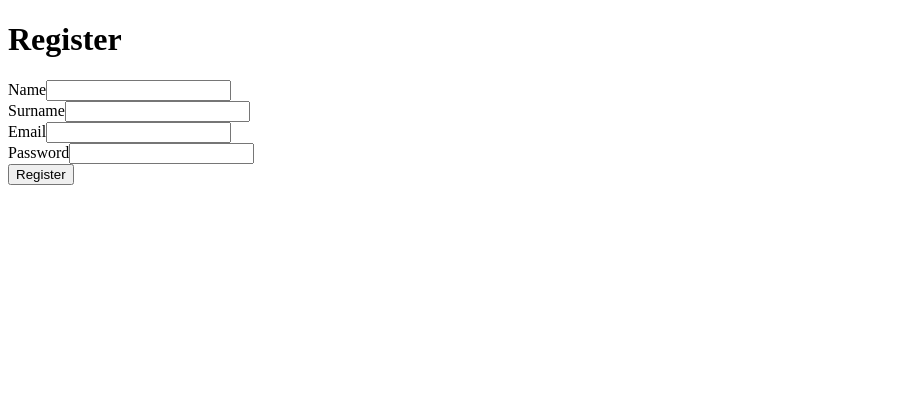
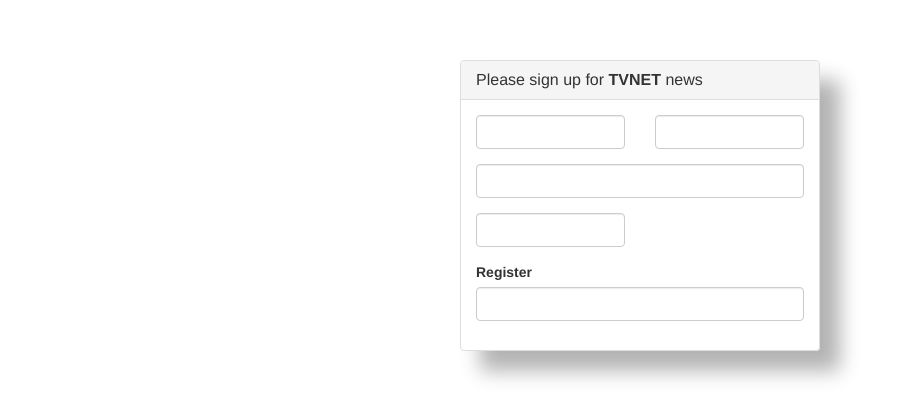
Before and after one commit to jevgenz/cube_task, a Symfony app: template templates/registration/register.html.twig in a window 1280 px wide. Shown: the top 419 px of the page, without its empty margins (0-904 px from the left). Run offline with Twig, Linux system fonts and the light colour scheme; the template is opened without the code that fills it, so the values that code supplies are empty; form fields are guessed from the names that the template uses; some libraries are stand-ins or nearby versions.

Commit message:
fixed registration form

```diff
--- a/templates/base.html.twig
+++ b/templates/base.html.twig
@@ -1,8 +1,21 @@
+<link href="//netdna.bootstrapcdn.com/bootstrap/3.1.0/css/bootstrap.min.css" rel="stylesheet" id="bootstrap-css">
+<script src="//netdna.bootstrapcdn.com/bootstrap/3.1.0/js/bootstrap.min.js"></script>
+<script src="//code.jquery.com/jquery-1.11.1.min.js"></script>
+<style>
+    .centered-form{
+        margin-top: 60px;
+    }
+
+    .centered-form .panel{
+        background: rgba(255, 255, 255, 0.8);
+        box-shadow: rgba(0, 0, 0, 0.3) 20px 20px 20px;
+    }
+</style>
 <!DOCTYPE html>
 <html>
     <head>
         <meta charset="UTF-8">
-        <title>{% block title %}2Welcome!{% endblock %}</title>
+        <title>{% block title %}Welcome!{% endblock %}</title>
         {% block stylesheets %}{% endblock %}
     </head>
     <body>
--- a/templates/registration/register.html.twig
+++ b/templates/registration/register.html.twig
@@ -1,15 +1,49 @@
 {% extends 'base.html.twig' %}
 
-{% block title %}Register{% endblock %}
+{% block title %}Register:register{% endblock %}
 
 {% block body %}
-    <h1>Register</h1>
 
-    {{ form_start(registrationForm) }}
-        {{ form_row(registrationForm.name) }} {{ form_row(registrationForm.surname) }}
-        {{ form_row(registrationForm.email) }}
-        {{ form_row(registrationForm.password) }}
+    <div class="container">
+        <div class="row centered-form">
+            <div class="col-xs-12 col-sm-8 col-md-4 col-sm-offset-2 col-md-offset-4">
+                <div class="panel panel-default">
+                    <div class="panel-heading">
+                        <h3 class="panel-title">Please sign up for <b>TVNET</b> news</h3>
+                    </div>
+                    <div class="panel-body">
+                        {{ form_start(registrationForm) }}
+                            <div class="row">
+                                <div class="col-xs-6 col-sm-6 col-md-6">
+                                    <div class="form-group">
+                                        {{ form_row(registrationForm.first_name, {'label' : false}) }}
+                                    </div>
+                                </div>
+                                <div class="col-xs-6 col-sm-6 col-md-6">
+                                    <div class="form-group">
+                                        {{ form_row(registrationForm.last_name, {'label' : false}) }}
+                                    </div>
+                                </div>
+                            </div>
 
-        <button class="btn">Register</button>
-    {{ form_end(registrationForm) }}
+                            <div class="form-group">
+                                {{ form_row(registrationForm.email, {'label' : false}) }}
+                            </div>
+
+                            <div class="row">
+                                <div class="col-xs-6 col-sm-6 col-md-6">
+                                    <div class="form-group">
+                                        {{ form_row(registrationForm.password, {'label' : false}) }}
+                                    </div>
+                                </div>
+                            </div>
+
+                        {{ form_row(registrationForm.Register) }}
+
+                        {{ form_end(registrationForm) }}
+                    </div>
+                </div>
+            </div>
+        </div>
+    </div>
 {% endblock %}
```
Also changed, not shown: src/Controller/RegistrationController.php (+6 -3 lines), src/Entity/User.php (+10 -10 lines), src/Form/RegistrationFormType.php (+51 -13 lines), 1 other file.
